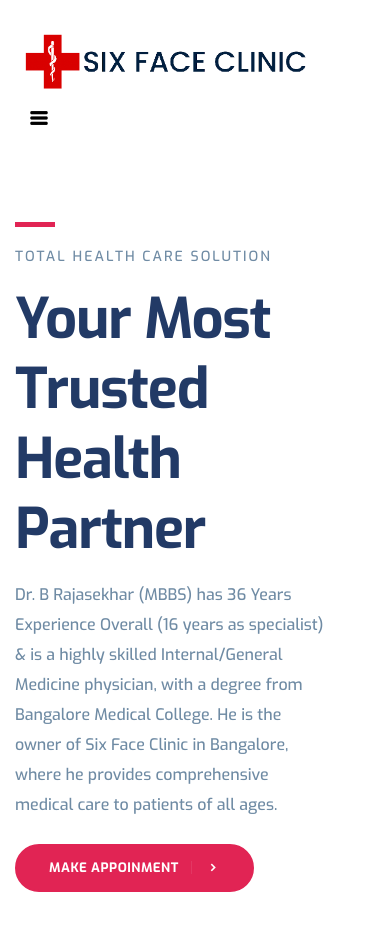
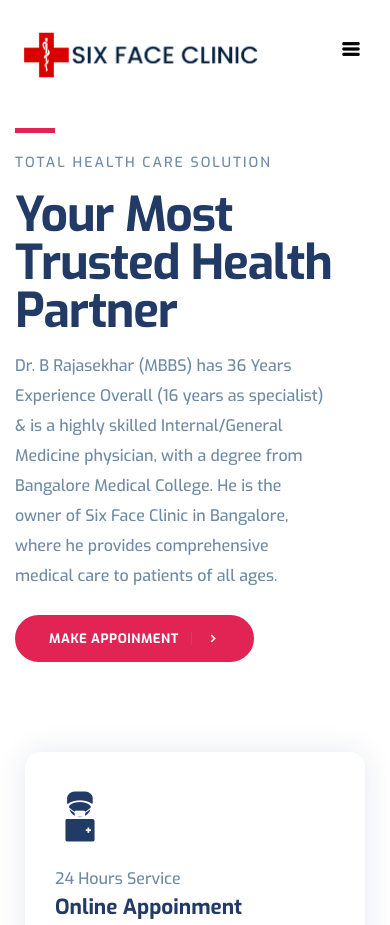
Before and after one commit to Md-Mudassir/sixfaceclinic, a plain HTML site: page index.html in a window 390 px wide. Shown: the top 925 px of the page. Drawn offline with Linux system fonts and the light colour scheme.

Commit message:
minor fix

```diff
--- a/css/style.css
+++ b/css/style.css
@@ -505,11 +505,11 @@ a:focus {
 }
 
 .banner .block {
-  padding: 80px 0px 160px;
+  padding: 30px 0px 160px;
 }
 
 .banner .block h1 {
-  font-size: 60px;
+  font-size: 4rem;
   line-height: 1.2;
   letter-spacing: -1.2px;
   text-transform: capitalize;
@@ -536,7 +536,7 @@ a:focus {
 
 @media (max-width: 480px) {
   .banner .block h1 {
-    font-size: 38px;
+    font-size: 2rem;
     line-height: 50px;
   }
   .banner {
@@ -547,8 +547,8 @@ a:focus {
 
 @media (max-width: 400px) {
   .banner .block h1 {
-    font-size: 28px;
-    line-height: 40px;
+    font-size: 2rem;
+    line-height: 20px;
   }
   .banner {
     min-height: 450px;
@@ -558,8 +558,8 @@ a:focus {
 
 @media (max-width: 768px) {
   .banner .block h1 {
-    font-size: 56px;
-    line-height: 70px;
+    font-size: 3rem;
+    line-height: 3rem;
   }
   .banner {
     background: #fff !important;
--- a/index.html
+++ b/index.html
@@ -2,6 +2,7 @@
 <html lang="en">
   <head>
     <meta http-equiv="Content-Type" content="text/html; charset=UTF-8" />
+    <meta name="viewport" content="width=device-width, initial-scale=1.0" />
     <meta
       name="description"
       content="Six Face Clinic is a premier internal medicine and multi-specialty clinic located in the heart of Indiranagar, Bangalore. This clinic is well known for housing experienced and reputed general physician, Dr. B Rajasekhar, MBBS, MD (General Medicine). The clinic has a strong reputation for providing top-notch medical care and treatments to patients from all walks of life."
@@ -9,7 +10,7 @@
     <meta
       name="keywords"
       content="Six Face Clinic, Dr. B Rajasekhar, Internal medicine clinic, Multi-speciality clinic, Experienced general physician, MBBS,
-MD (General Medicine), Bangalore, Indiranagar, Trusted healthcare provider, Quality patient care, Compassionate care, Expert medical treatment."
+      MD (General Medicine), Bangalore, Indiranagar, Trusted healthcare provider, Quality patient care, Compassionate care, Expert medical treatment."
     />
     <meta name="author" content="Six Face Clinic" />
 
@@ -35,7 +36,7 @@ MD (General Medicine), Bangalore, Indiranagar, Trusted healthcare provider, Qual
       <nav class="navbar navbar-expand-lg navigation" id="navbar">
         <div class="container">
           <a class="navbar-brand" href="index.html">
-            <img src="images/logo.png" alt="" width="300px" class="img-fluid" />
+            <img src="images/logo.png" alt="" width="250px" class="img-fluid" />
           </a>
 
           <button
```
